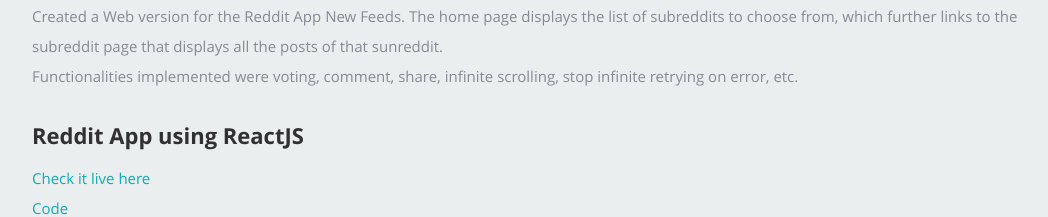
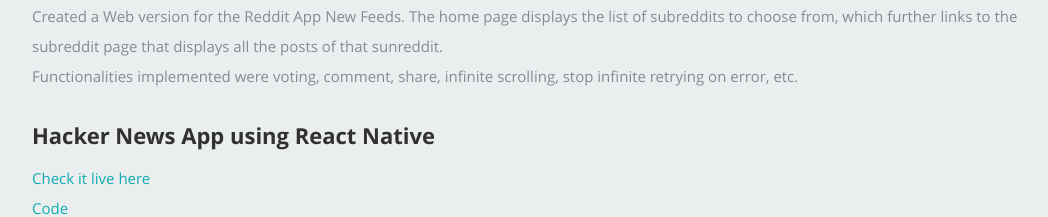
Before and after one commit to jp0707/jp0707.github.io, a React (Create React App) app: page / in a window 1280 px wide. Shown: the part 2760-2977 px from the top of the page, without its empty margins (98-1146 px from the left). Built offline with nearby package versions, Linux system fonts and the light colour scheme.

Commit message:
Change title for a project

```diff
--- a/src/Components/Portfolio.js
+++ b/src/Components/Portfolio.js
@@ -13,7 +13,7 @@
                 <br/>Created a Web version for the Reddit App New Feeds. The home page displays the list of subreddits to choose from, which further links to the subreddit page that displays all the posts of that sunreddit.
                 <br/>Functionalities implemented were voting, comment, share, infinite scrolling, stop infinite retrying on error, etc.
               </p>
-              <h3>Reddit App using ReactJS</h3>
+              <h3>Hacker News App using React Native</h3>
               <p><a href="https://www.youtube.com/watch?v=MU4chvrRHHQ">Check it live here</a>
                 <br/><a href="https://github.com/jp0707/hn">Code</a>
                 <br/>Developed an App for which displays a list of news, each news displays the article and comments in different tabs.
```
